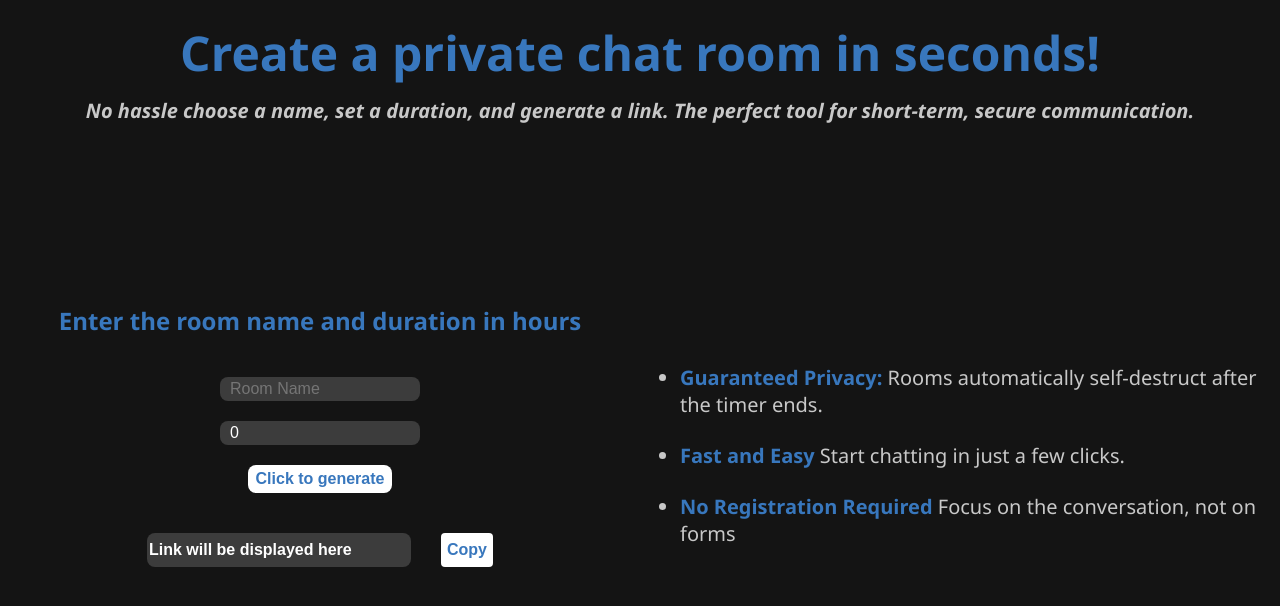
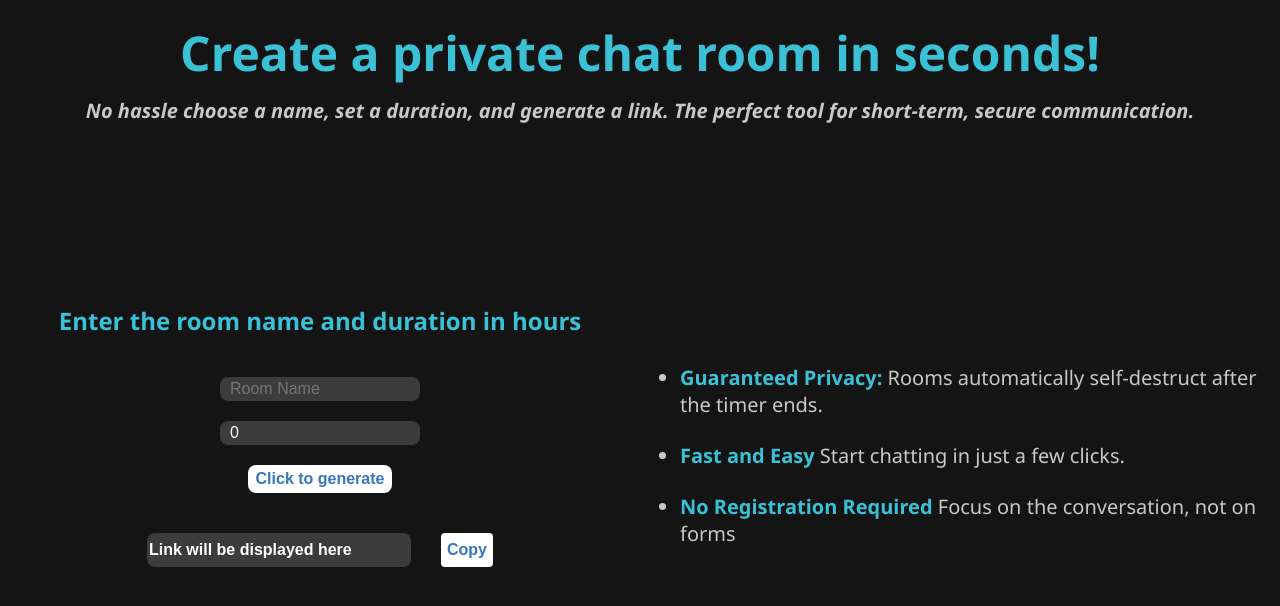
Before and after one commit to Veljko03/secure-chat-frontend, a React (Vite) app: page / in a window 1280 px wide. Shown: the top 606 px of the page. Built offline with nearby package versions, Linux system fonts and the light colour scheme; no server answers.

Commit message:
updating url-s and finishing css

```diff
--- a/src/App.jsx
+++ b/src/App.jsx
@@ -11,7 +11,7 @@ function App() {
       alert("set room name");
     }
     console.log(roomName);
-    fetch(`http://localhost:3000`, {
+    fetch(`https://secure-chat-backend-production.up.railway.app/`, {
       method: "post",
       headers: {
         "Content-Type": "application/json",
--- a/src/Room.jsx
+++ b/src/Room.jsx
@@ -13,13 +13,16 @@ function Room() {
   const [user, setUser] = useState(null);
   const [userName, setUserName] = useState("");
   const listRef = useRef(null);
+
   useEffect(() => {
     //3️⃣ bring the last item into view
     listRef.current?.lastElementChild?.scrollIntoView();
   }, [messages]);
 
   useEffect(() => {
-    fetch(`http://localhost:3000/room/${id}`, { mode: "cors" })
+    fetch(`https://secure-chat-backend-production.up.railway.app/room/${id}`, {
+      mode: "cors",
+    })
       .then((response) => response.json())
       .then((res) => {
         setRoomName(res.room_name);
@@ -97,7 +100,7 @@ function Room() {
     event.preventDefault();
     if (userName.trim() === "") return;
 
-    fetch(`http://localhost:3000/room/${id}`, {
+    fetch(`https://secure-chat-backend-production.up.railway.app/room/${id}`, {
       method: "post",
       headers: {
         "Content-Type": "application/json",
--- a/src/index.css
+++ b/src/index.css
@@ -23,7 +23,7 @@
   align-items: center;
 }
 .formSection h3 {
-  color: #3877bd;
+  color: #3bc1d6;
   font-size: 24px;
 }
 .checkPoints {
@@ -35,7 +35,7 @@
   font-size: 20px;
 }
 li strong {
-  color: #3877bd;
+  color: #3bc1d6;
 }
 .checkPoints ul {
   display: flex;
@@ -103,7 +103,7 @@ li strong {
   gap: 12px;
 }
 .title h1 {
-  color: #3877bd;
+  color: #3bc1d6;
   font-size: 48px;
 
   font-weight: 900;
@@ -120,7 +120,7 @@ h3 {
   background-color: #141414;
   min-height: 100vh;
   display: flex;
-  color: #3877bd;
+  color: #3bc1d6;
   flex-direction: column;
   font-family: "Segoe UI", Tahoma, sans-serif;
   justify-content: center;
--- a/src/socket.jsx
+++ b/src/socket.jsx
@@ -1,6 +1,6 @@
 import { io } from "socket.io-client";
 
-const URL = "http://localhost:3000";
+const URL = "https://secure-chat-backend-production.up.railway.app";
 
 export const socket = io(URL, {
   auth: {
```
